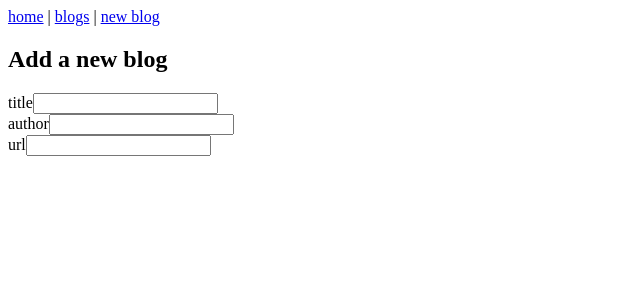
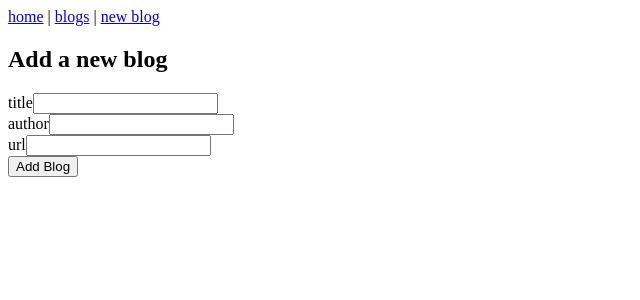
Before and after one commit to jbdemme/blog-app, a Next.js app: page /blogs/new in a window 1280 px wide. Shown: the top 300 px of the page, without its empty margins (0-640 px from the left). Built offline with nearby package versions, Linux system fonts and the light colour scheme.

Commit message:
Add submit button to blog form

```diff
--- a/app/blogs/new/page.tsx
+++ b/app/blogs/new/page.tsx
@@ -8,6 +8,7 @@ const NewBlog = () => {
                 <TextInput title="title" />
                 <TextInput title="author" />
                 <TextInput title="url" />
+                <button type="submit">Add Blog</button>
             </form>
         </div>
     )
```
